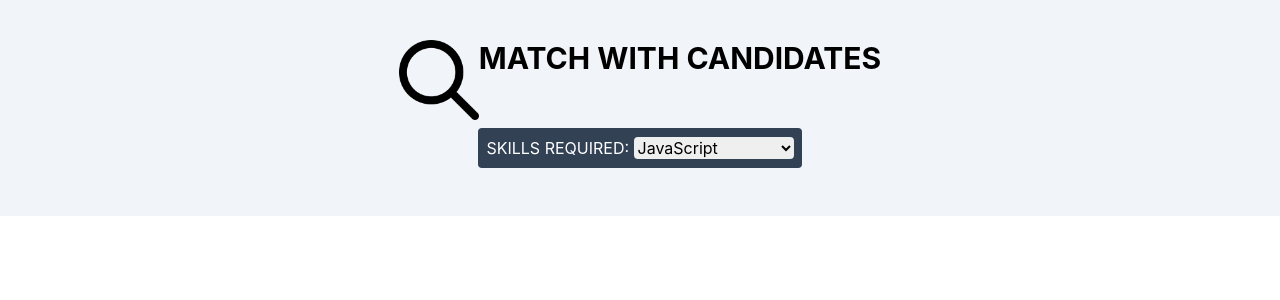
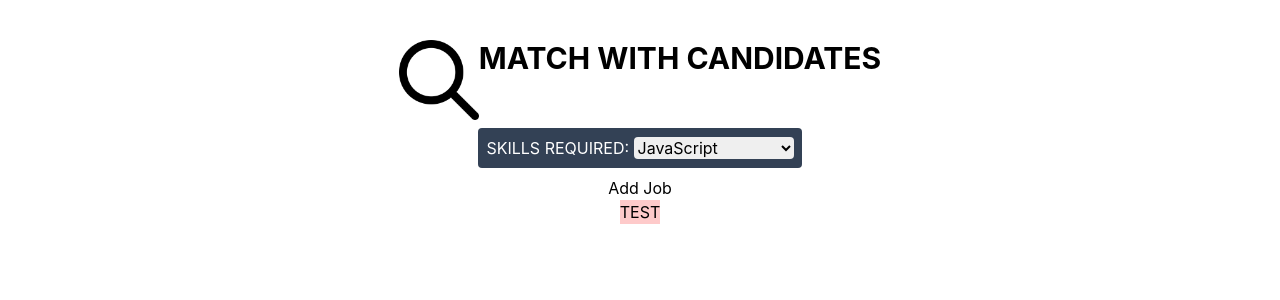
Before and after one commit to vglampard/CandidateMatcherVGFork, a React (Create React App) app in the folder jobsearch/: page / in a window 1280 px wide. Shown: the top 300 px of the page. Built offline with nearby package versions, Linux system fonts and the light colour scheme.

Commit message:
changed typo

```diff
--- a/jobsearch/src/App.js
+++ b/jobsearch/src/App.js
@@ -19,7 +19,7 @@ export function App() {
   }
 
   return (
-    <div className="bg-slate-100 w-full h-100vh p-10 flex flex-col justify-center items-center">
+    <div className="w-full h-100vh p-10 flex flex-col justify-center items-center">
       <Hero />
       <Input
         requiredSkills={requiredSkills}
--- a/jobsearch/src/components/AddJob/AddJob.js
+++ b/jobsearch/src/components/AddJob/AddJob.js
@@ -7,7 +7,7 @@ export default function AddJob() {
   return (
     <div>
 
-        <p></p>
+        <p>Add Job</p>
     </div>
   )
 }
--- a/jobsearch/src/components/Job/Job.js
+++ b/jobsearch/src/components/Job/Job.js
@@ -3,7 +3,7 @@ import React from 'react'
 export default function Job() {
   return (
     <div className="bg-red-200">
-
+TEST
     </div>
   )
 }
```
